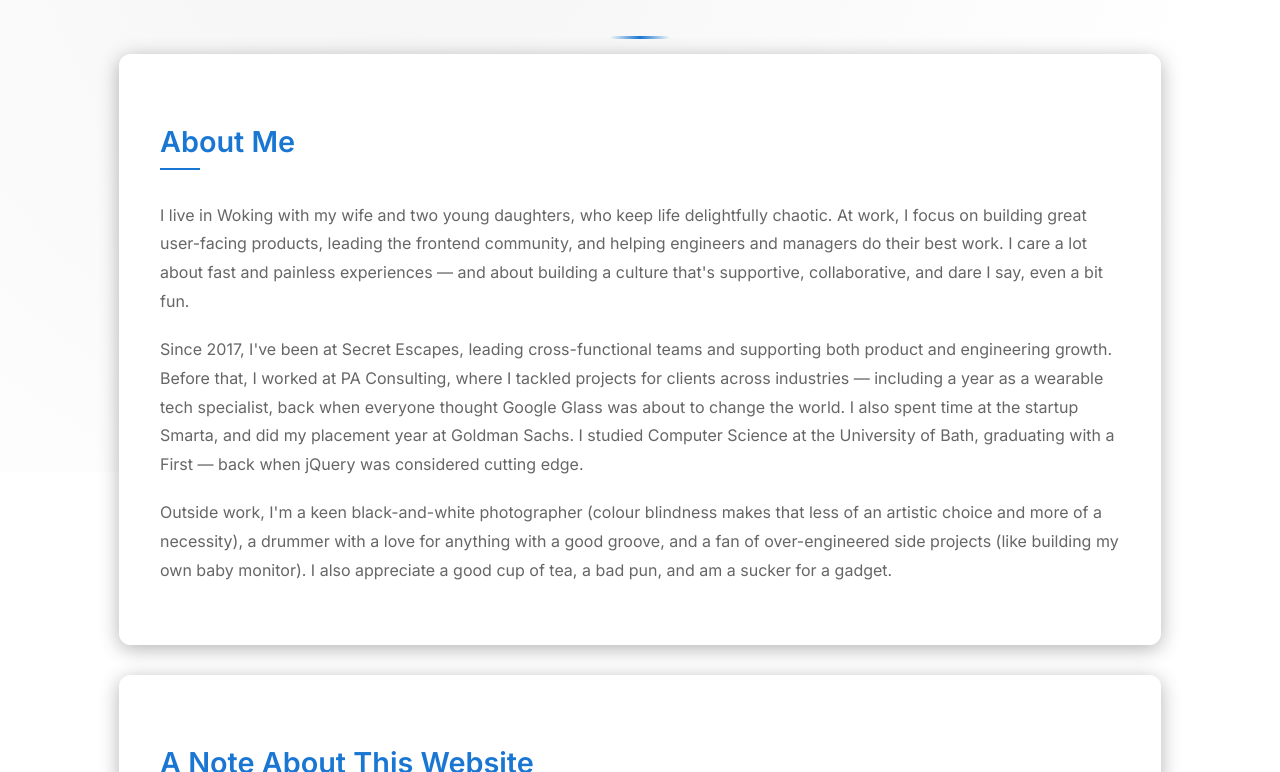
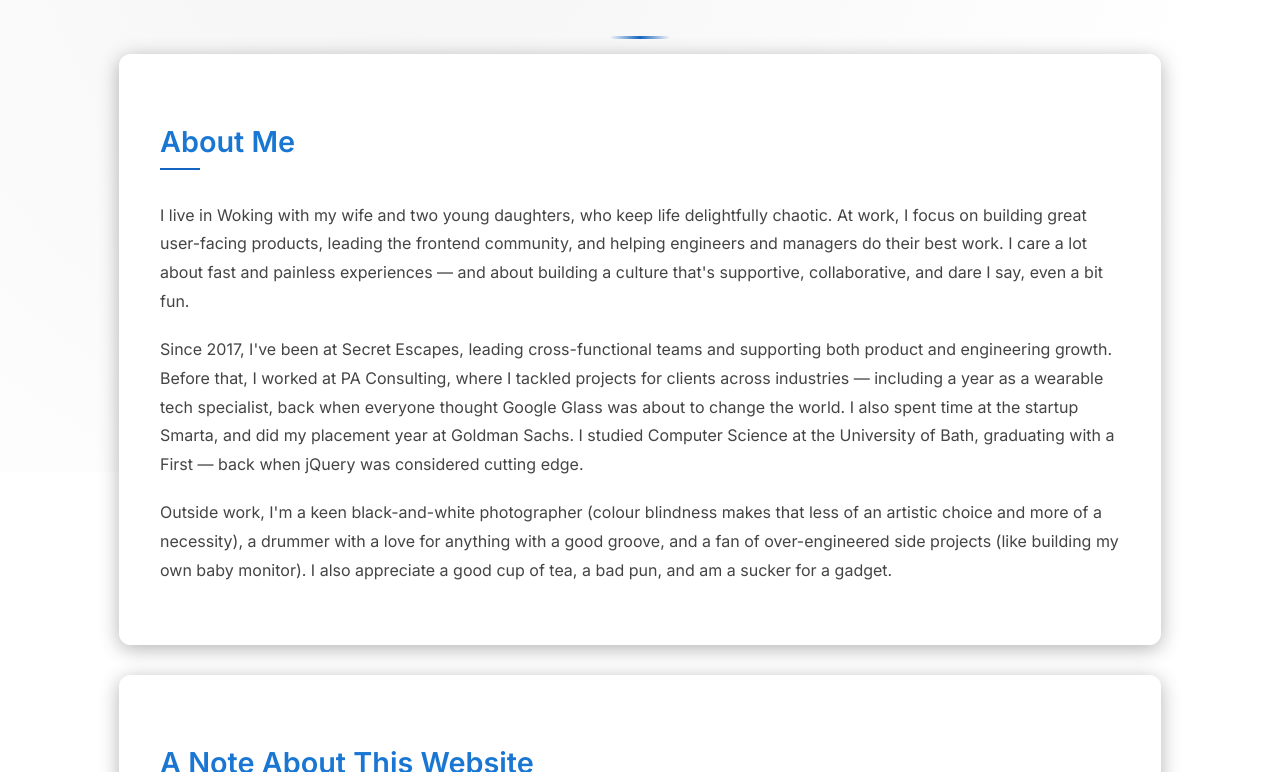
Before and after one commit to bendeavin/bendeavin.github.io, a plain HTML site: page index.html in a window 1280 px wide. Shown: the part 328-1100 px from the top of the page. Drawn offline with Linux system fonts and the light colour scheme.

Commit message:
improving light mode colour contrast

```diff
--- a/styles/styles.css
+++ b/styles/styles.css
@@ -12,13 +12,13 @@
 }
 
 [data-theme="light"] {
-  --primary-color: #1976d2;
-  --primary-hover: #1565c0;
+  --primary-color: #1565c0;
+  --primary-hover: #0d47a1;
   --bg-color-1: #f5f5f5;
   --bg-color-2: #ffffff;
   --card-bg: rgba(255, 255, 255, 0.95);
-  --text-primary: #333333;
-  --text-secondary: #666666;
+  --text-primary: #222222;
+  --text-secondary: #444444;
   --accent-color: #1976d2;
 }
 
```
